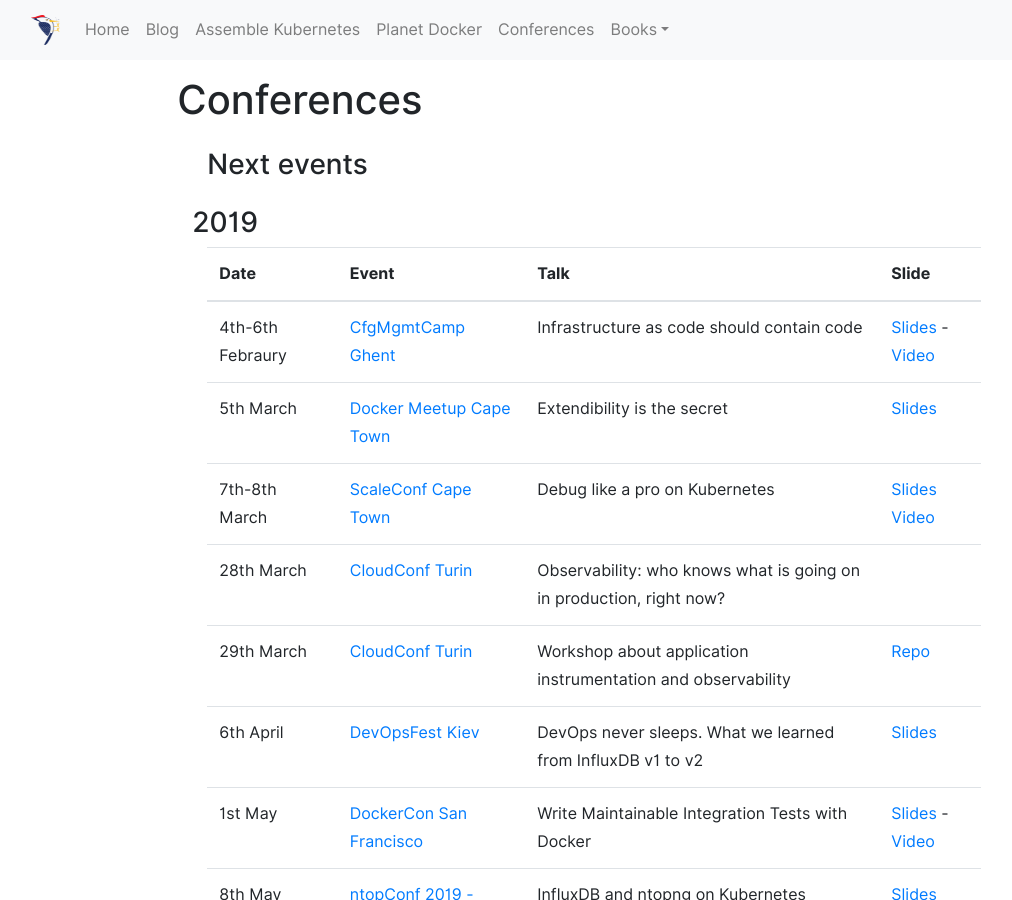
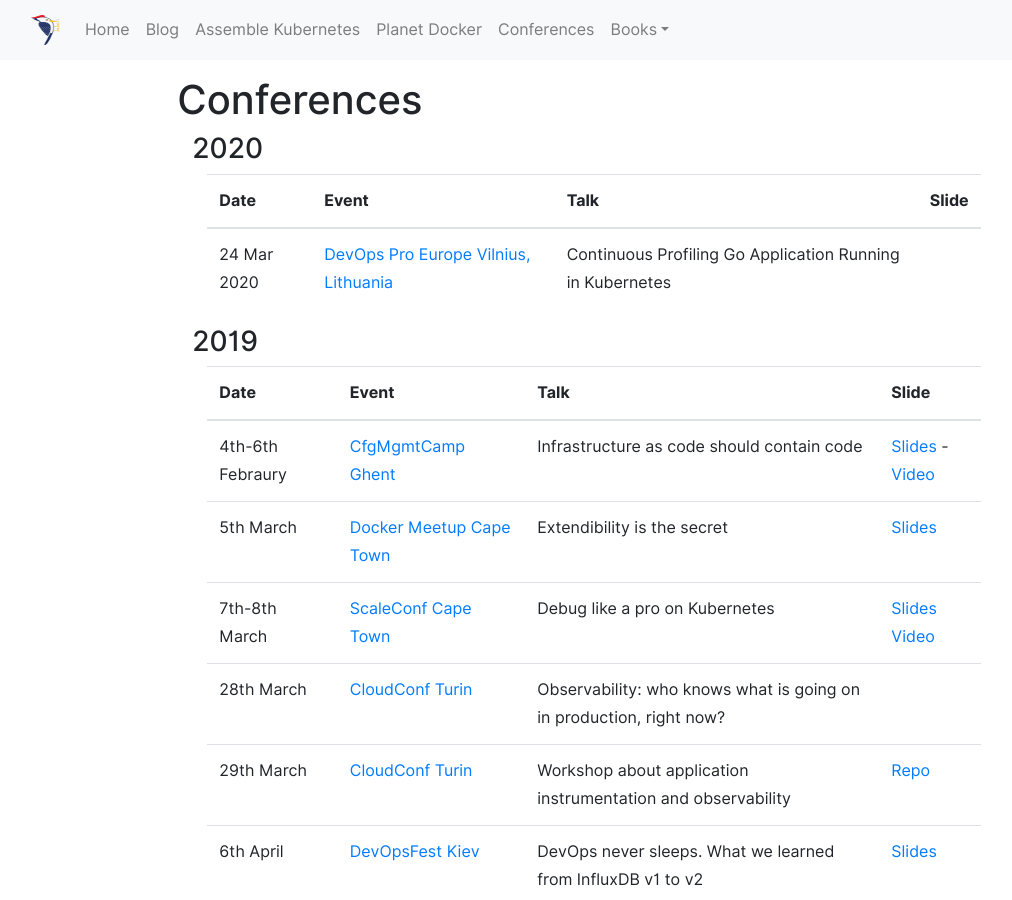
Before and after one commit to gianarb/gianarb.github.com, a Jekyll site: the page built from conferences.html, in a window 1280 px wide and 900 px high. Shown: the whole window, without its empty margins (54-1066 px from the left). Built offline with Jekyll 4.4.1, drawn with Linux system fonts in a browser that asks for light colours; nearby versions of some CDN libraries; some of the changed text lies outside the part shown.

Commit message:
Started to support talks as collection
Signed-off-by: Gianluca Arbezzano <gianarb92@gmail.com>

```diff
--- a/_config.yml
+++ b/_config.yml
@@ -4,3 +4,6 @@
 permalink: /blog/:title
 MY_URL: https://gianarb.it
 markdown: kramdown
+collections:
+  my_talks:
+    sort_by: lesson
--- /dev/null
+++ b/_includes/talks_per_year.html
@@ -0,0 +1,29 @@
+<div class="row">
+    <h3>{{ include.year }}</h3>
+    <div class="col-md-12">
+      <table class="table table-hover" id="2013">
+          <thead>
+            <tr>
+              <th>Date</th>
+              <th>Event</th>
+              <th>Talk</th>
+              <th>Slide</th>
+            </tr>
+          </thead>
+          <tbody>
+            {% for talk in include.talks %}
+            <tr>
+              <td>{{ talk.date | date_to_string }}</td>
+              <td><a href="{{ talk.eventLink }}">{{ talk.eventName }} {{ talk.city }}</a></td>
+              <td>{{ talk.title }}</td>
+              <td>
+                {% if talk.slide %}
+                <a href="{{ talk.slide }}" target="_blank">Slide</a>
+                {% endif %}
+              </td>
+            </tr>
+            {% endfor %}
+          </tbody>
+      </table>
+    </div>
+</div>
--- a/conferences.html
+++ b/conferences.html
@@ -17,12 +17,13 @@
         </div>
     </div>
 
-    {% include next-events.html %}
+    {% assign talks2020 = site.my_talks | where:'date', "2020" %}
+    {% include talks_per_year.html year="2020" talks=talks2020 %}
 
     <div class="row">
         <h3>2019</h3>
         <div class="col-md-12">
-          <table class="table table-hover">
+          <table class="table table-hover" id="2019">
               <thead>
                 <tr>
                   <th>Date</th>
@@ -138,7 +139,7 @@
     <div class="row">
         <h3>2018</h3>
         <div class="col-md-12">
-          <table class="table table-hover">
+          <table class="table table-hover" id="2018">
               <thead>
                 <tr>
                   <th>Date</th>
@@ -210,7 +211,7 @@
     <div class="row">
         <h3>2017</h3>
         <div class="col-md-12">
-          <table class="table table-hover">
+          <table class="table table-hover" id="2017">
               <thead>
                 <tr>
                   <th>Date</th>
@@ -392,7 +393,7 @@
         <div class="row">
             <h3>2016</h3>
             <div class="col-md-12">
-              <table class="table table-hover">
+              <table class="table table-hover" id="2016">
                   <thead>
                     <tr>
                       <th>Date</th>
@@ -482,7 +483,7 @@
         <div class="row">
             <h3>2015</h3>
             <div class="col-md-12">
-              <table class="table table-hover">
+              <table class="table table-hover" id="2015">
                   <thead>
                     <tr>
                       <th>Date</th>
@@ -542,7 +543,7 @@
         <div class="row">
             <h3>2014</h3>
             <div class="col-md-12">
-              <table class="table table-hover">
+              <table class="table table-hover" id="2014">
                   <thead>
                     <tr>
                       <th>Date</th>
@@ -593,29 +594,7 @@
             </div>
         </div>
 
-        <div class="row">
-            <h3>2013</h3>
-            <div class="col-md-12">
-              <table class="table table-hover">
-                  <thead>
-                    <tr>
-                      <th>Date</th>
-                      <th>Event</th>
-                      <th>Talk</th>
-                      <th>Slide</th>
-                    </tr>
-                  </thead>
-                  <tbody>
-                    <tr>
-                      <td>12/09/2013</td>
-                      <td><a href="http://milano.grusp.org/incontri-passati/" target="_blank">Pug Milano</a></td>
-                      <td>Vagrant - What is it? Getting Started</td>
-                      <td><a href="http://www.slideshare.net/GianlucaArbezzano/presentazione-def-26159972" target="_blank">Slideshare</a></td>
-                    </tr>
-                  </tbody>
-                </table>
-            </div>
-        </div>
-
+        {% assign talks2013 = site.my_talks | where:'date', "2013" %}
+        {% include talks_per_year.html year="2013" talks=talks2013 %}
     </div>
 </div>
```
Also changed, not shown: _my_talks/2013-09-12-what-is-vagrant.markdown (added, +11 -0 lines), _my_talks/2020-03-22-vilnius-devopspro.markdown (added, +22 -0 lines).
